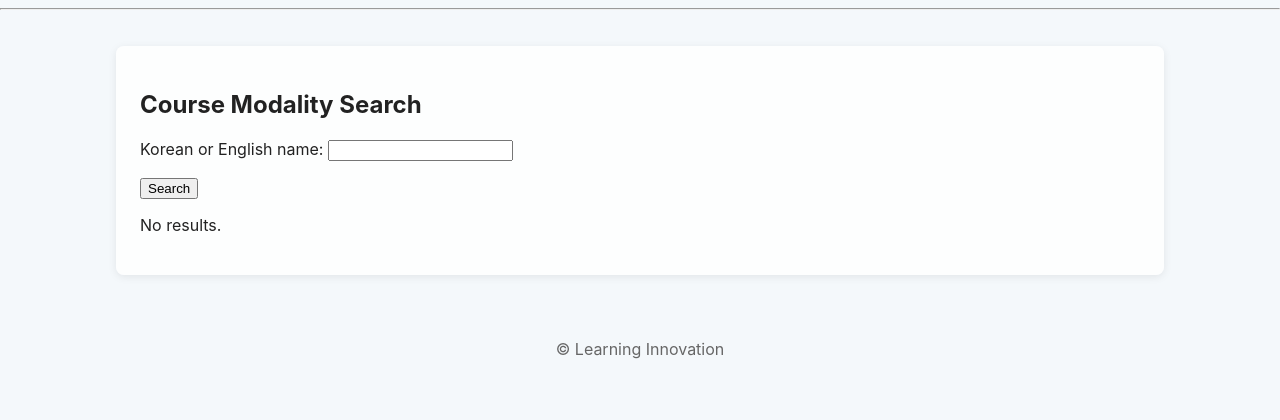
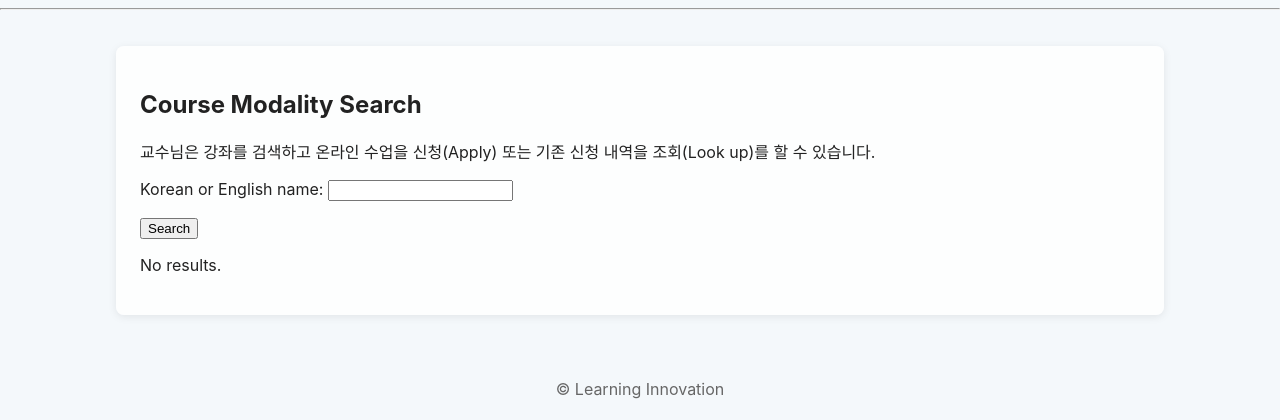
Before and after one commit to KDISCHOOL/Distance-Learning-Committee-6, a Django app: page /course/search/ in a window 1280 px wide. Shown: the part 153-573 px from the top of the page. Run offline with Django 4.2, Linux system fonts and the light colour scheme.

Commit message:
Add Korean explanation to course search page
Added a paragraph in Korean explaining course search functionality.

```diff
--- a/templates/core/course_search.html
+++ b/templates/core/course_search.html
@@ -1,6 +1,7 @@
 {% extends 'core/base.html' %}
 {% block content %}
 <h2>Course Modality Search</h2>
+<p>교수님은 강좌를 검색하고 온라인 수업을 신청(Apply) 또는 기존 신청 내역을 조회(Look up)를 할 수 있습니다.</p>
 <form method="get">
     {{ form.as_p }}
     <button type="submit">Search</button>
```
